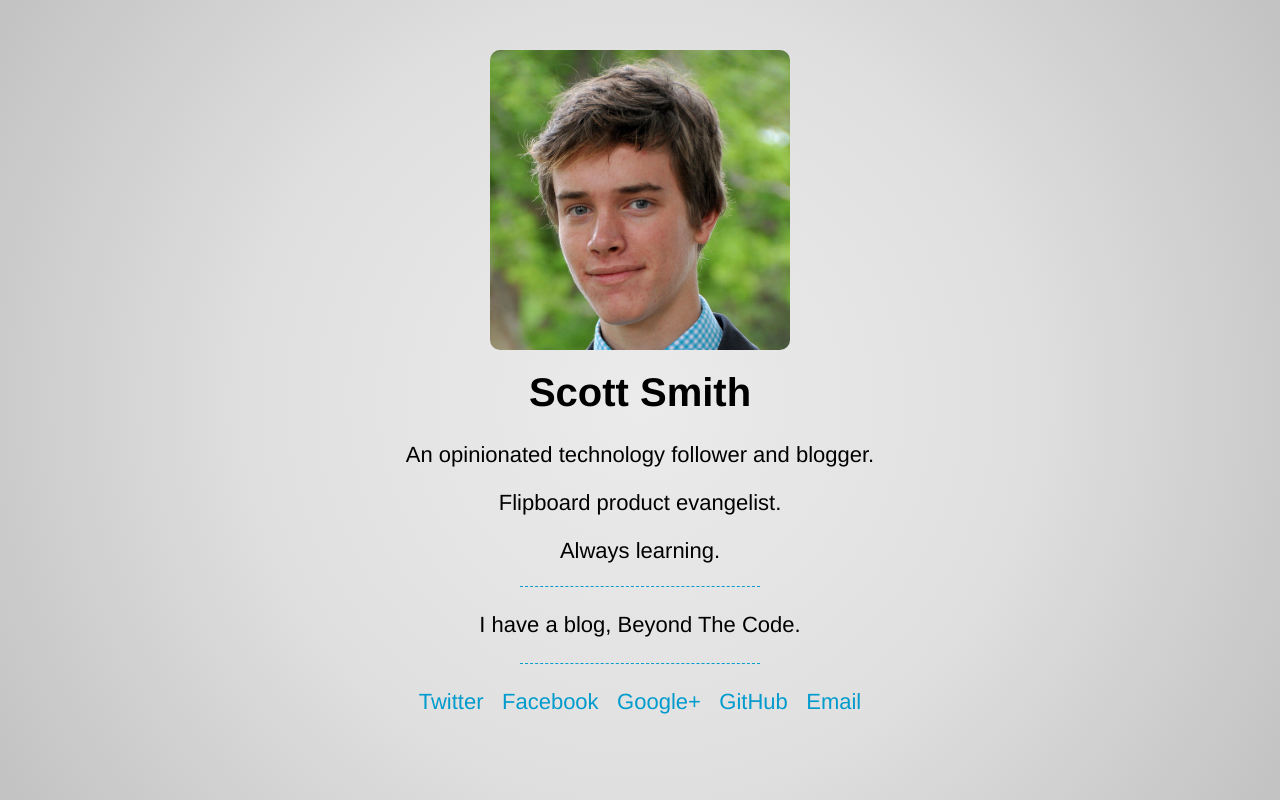
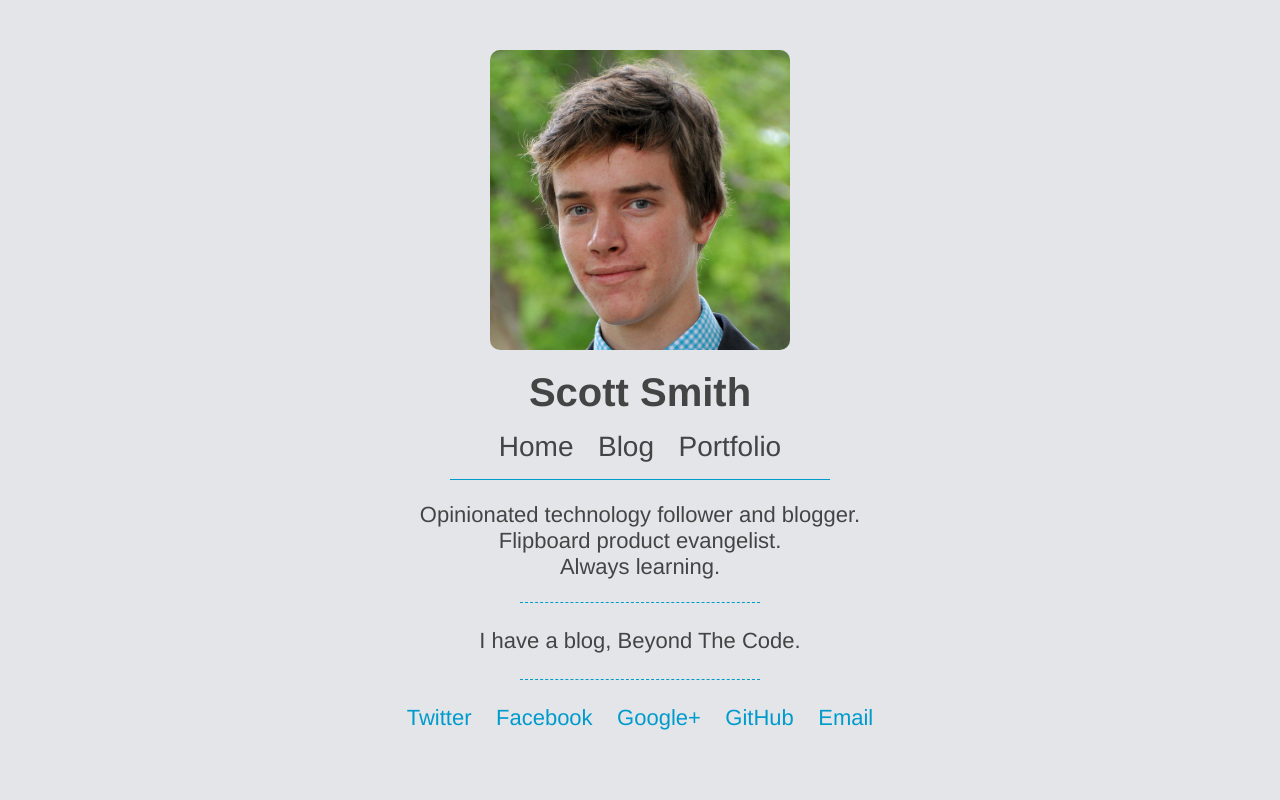
Before and after one commit to ScottSmith95/ScottHSmith.com, a PHP site: page / in a window 1280 px wide. Run offline with PHP 8.4, Linux system fonts and the light colour scheme.

Commit message:
Updated with navigation bar
Also added new favicon, and gave the whole page a coat of polish.

```diff
--- a/css/index.css
+++ b/css/index.css
@@ -1,10 +1,5 @@
 body {
-	background: #EBEBEB;
-	background-image: -webkit-radial-gradient(center center, circle cover, #EBEBEB 0%,#E0E0E0 50%, #C2C2C2 100%);
-	background-image: -moz-radial-gradient(center center, circle cover, #EBEBEB 0%,#E0E0E0 50%, #C2C2C2 100%);
-	background-image: -o-radial-gradient(center center, circle cover, #EBEBEB 0%,#E0E0E0 50%, #C2C2C2 100%);
-	background-image: radial-gradient(center center, circle cover, #EBEBEB 0%,#E0E0E0 50%, #C2C2C2 100%);
-	filter: progid: DXImageTransform.Microsoft.gradient(startColorstr='#EBEBEB', endColorstr='#C2C2C2');
+	background: #E3E5E8;
 }
 
 h1 {
@@ -13,6 +8,7 @@ h1 {
 	font-size: 40px;
 	font-style: normal;
 	font-family: 'Helvetica Neue', HelveticaNeue, Helvetica, Arial, sans-serif;
+	-webkit-margin-after: 0%;
 }
 
 .headerpic {
@@ -27,7 +23,89 @@ h1 {
 	margin-right: auto;
 }
 
+
+#navbar {
+	margin: 0px auto 0px auto;
+	clear: both;
+	text-align: center;
+	width: 100%;
+}
+
+ul {
+	display: block;
+	list-style-type:none;
+	-webkit-padding-start: 0;
+}
+
+li {
+	display: inline;
+	text-align: center;
+	font-family: 'Helvetica Neue', HelveticaNeue, Helvetica, Arial, sans-serif;
+	margin: 0px 10px;
+}
+
+#navlink {
+	transition: color 0.5s ease-out;
+	-webkit-transition: color 0.5s ease-out;
+	-moz-transition: color 0.5s ease-out;
+	-ms-transition: color 0.5s ease-out;
+	-o-transition: color 0.5s ease-out;
+	transition: text-shadow 0.3s ease-out;
+	-webkit-transition: text-shadow 0.5s ease-out;
+	-moz-transition: text-shadow 0.5s ease-out;
+	-ms-transition: text-shadow 0.5s ease-out;
+	-o-transition: text-shadow 0.5s ease-out;
+	margin-top: 2%;
+	text-align: center;
+	text-decoration: none;
+	color: #444444;
+	font-size: 28px;
+}
+
+	#navlink:hover {
+		text-shadow: 0 0 15px rgba(0,0,0,0.4);
+		color: #009BCD;
+	}
+
+	#navlink:active {
+		text-shadow: 1px 1px 17px rgba(0,0,0,0.7);
+		color: #0086b2;
+	}
+
+a {
+	transition: color 0.5s ease-out;
+	-webkit-transition: color 0.5s ease-out;
+	-moz-transition: color 0.5s ease-out;
+	-ms-transition: color 0.5s ease-out;
+	-o-transition: color 0.5s ease-out;
+	transition: text-shadow 0.5s ease-out;
+	-webkit-transition: text-shadow 0.5s ease-out;
+	-moz-transition: text-shadow 0.5s ease-out;
+	-ms-transition: text-shadow 0.5s ease-out;
+	-o-transition: text-shadow 0.5s ease-out;
+	margin-top: 2%;
+	text-align: center;
+	text-decoration: none;
+	color: #000000;
+}
+
+	a:hover {
+		text-shadow: 0 0 15px rgba(0,0,0,0.4);
+		color: #009BCD;
+	}
+
+	a:active {
+		text-shadow: 0 0 20px rgba(0,0,0,0.7);
+		color: #0086b2;
+	}
+
+#lowdivider {
+	border-bottom: 1px solid #009BCD;
+	margin: 0px 35% 0px 35%;
+}
+
 .content {
+	color: #444444;
 	text-align: center;
 	font-family: 'Helvetica Neue', HelveticaNeue, Helvetica, Arial, sans-serif;
 }
@@ -37,7 +115,7 @@ h1 {
 	margin: 0px 40.5%;
 }
 
-p.bio {
+.bio {
 	font-size: 22px;
 }
 
@@ -50,61 +128,94 @@ p.blog {
 }
 
 a.blog {
-	color: #000000;
-	margin-top: 200px;
-	transition: color 0.5s;
-	-moz-transition: color 0.5s;
-	-webkit-transition: color 0.5s;
-	-o-transition: color 0.5s;
-	transition: text-shadow 0.5s;
-	-moz-transition: text-shadow 0.5s;
-	-webkit-transition: text-shadow 0.5s;
-	-o-transition: text-shadow 0.5s;
-	timing-function: ease-in-out;
+	color: inherit;
+	transition: color 0.5s ease-out;
+	-webkit-transition: color 0.5s ease-out;
+	-moz-transition: color 0.5s ease-out;
+	-ms-transition: color 0.5s ease-out;
+	-o-transition: color 0.5s ease-out;
+	transition: text-shadow 0.5s ease-out;
+	-webkit-transition: text-shadow 0.5s ease-out;
+	-moz-transition: text-shadow 0.5s ease-out;
+	-ms-transition: text-shadow 0.5s ease-out;
+	-o-transition: text-shadow 0.5s ease-out;
 	text-decoration: none;
 }
 
 	a.blog:hover {
-		text-shadow: 0 0 5px rgba(0,0,0,0.3);
-		color: #8d8d8d;
+		text-shadow: 0 0 7px rgba(0,0,0,0.3);
+		color: #009BCD;
 	}
 
-p.SocialLinks {
-	margin: 25px 0px;
+	a.blog:active {
+		text-shadow: 0 0 20px rgba(0,0,0,0.5);
+		color: #0086b2;
+	}
+
+ul.SocialLinks {
+	margin-top: 2%;
+	margin-bottom: 2%;
+}
+
+li.SocialLinks {
+	display:inline;
 }
 
 a.SocialLinks {
 	color: #009BCD;
-	margin: 0px 7px 15px 7px;
-	transition: color 0.5s;
-	-moz-transition: color 0.5s;
-	-webkit-transition: color 0.5s;
-	-o-transition: color 0.5s;
-	timing-function: ease-in-out;
-	transition: text-shadow 0.5s;
-	-moz-transition: text-shadow 0.5s;
-	-webkit-transition: text-shadow 0.5s;
-	-o-transition: text-shadow 0.5s;
-	timing-function: ease-in-out;
+	transition: color 0.5s ease-out;
+	-webkit-transition: color 0.5s ease-out;
+	-moz-transition: color 0.5s ease-out;
+	-ms-transition: color 0.5s ease-out;
+	-o-transition: color 0.5s ease-out;
+	transition: text-shadow 0.5s ease-out;
+	-webkit-transition: text-shadow 0.5s ease-out;
+	-moz-transition: text-shadow 0.5s ease-out;
+	-ms-transition: text-shadow 0.5s ease-out;
+	-o-transition: text-shadow 0.5s ease-out;
 	text-decoration: none;
 	font-size: 22px;
 }
 	a.SocialLinks:hover {
-		text-shadow: 0 0 5px rgba(0,0,0,0.3);
+		text-shadow: 0 0 7px rgba(0,0,0,0.3);
 		color: #8d8d8d;
 	}
 
+	a.SocialLinks:active {
+		text-shadow: 0 0 20px rgba(0,0,0,0.5);
+		color: #797979
+	}
+
 	#email:hover {
-		text-shadow: 0 0 5px rgba(194,14,14,0.3);
+		text-shadow: 0 0 7px rgba(194,14,14,0.3);
 		color: #c20e0e;
+	}
+
+	#email:after {
+		transition: all 0.5s ease-out;
+		transition: color 0.5s ease-out;
+		-webkit-transition: color 0.5s ease-out;
+		-moz-transition: color 0.5s ease-out;
+		-ms-transition: color 0.5s ease-out;
+		-o-transition: color 0.5s ease-out;
+		transition: text-shadow 0.5s ease-out;
+		-webkit-transition: text-shadow 0.5s ease-out;
+		-moz-transition: text-shadow 0.5s ease-out;
+		-ms-transition: text-shadow 0.5s ease-out;
+		-o-transition: text-shadow 0.5s ease-out;
+		position: relative;
+		left: 0;
+		top: 0;
 	}
 
 	#email:hover:after {
 		content:" - Think Again";
+		position: relative;
+		top: auto;
 	}
 
 	#email:active{
-		text-shadow: 0 0 5px rgba(0.3);
+		text-shadow: 0 0 15px rgba(0,0,0,0.5);
 		color: #8d1010;
 	}
 
--- a/index.html
+++ b/index.html
@@ -1,10 +1,13 @@
+<!-- Code by Scott Smith -->
+
+<!DOCTYPE html>
 <html>
 
 <head>
 
 <title>Scott Smith</title>
 
-<link rel="shortcut icon" href="" />
+<link rel="shortcut icon" href="http://www.ScottHSmith.com/images/Head%20Outline.png" />
 
 <link rel="stylesheet" href="http://www.ScottHSmith.com/css/index.css">
 
@@ -35,9 +38,17 @@
 
 	<h1>Scott Smith</h1>
 
-	<p class="bio">An opinionated technology follower and blogger.</p>
-	<p class="bio">Flipboard product evangelist.</p>
-	<p class="bio">Always learning.</p>
+	<div id="navbar">
+		<ul>
+			<li class="nav"><a id="navlink" href="/">Home</a></li>
+			<li class="nav"><a id="navlink" href="http://BeyondTheCo.de">Blog</a></li>
+			<li class="nav"><a id="navlink" href="http://portfolio.ScottHSmith.com/">Portfolio</a></li>
+
+		</ul>
+	</div>
+	<div id="lowdivider"></div>
+
+	<p class="bio">Opinionated technology follower and blogger.<br>Flipboard product evangelist.<br>Always learning.</p>
 
 	<div class="divider"></div>
 
@@ -45,13 +56,13 @@
 
 	<div class="divider"></div>
 
-	<p class="SocialLinks">
-		<a href="http://twitter.com/ScottSmith95" class="SocialLinks">Twitter</a>
-		<a href="http://www.facebook/com/ScottSmith95" class="SocialLinks">Facebook</a>
-		<a href="http://plus.google.com/u/1/106066907456293991070/" class="SocialLinks">Google+</a>
-		<a href="https://github.com/ScottSmith95" class="SocialLinks">GitHub</a>
-		<a href="mailto:InventScott@me.com" class="SocialLinks" id="email">Email</a>
-	</p>
+		<ul class="SocialLinks">
+			<li class="SocialLinks"><a href="http://twitter.com/ScottSmith95" class="SocialLinks" id="Twitter">Twitter</a></li>
+			<li class="SocialLinks"><a href="http://www.facebook.com/ScottSmith95" class="SocialLinks" id="Facebook">Facebook</a></li>
+			<li class="SocialLinks"><a href="http://plus.google.com/u/1/106066907456293991070/" class="SocialLinks" id="Google+">Google+</a></li>
+			<li class="SocialLinks"><a href="http://github.com/ScottSmith95" class="SocialLinks" id="GitHub">GitHub</a></li>
+			<li class="SocialLinks"><a href="mailto:mail@ScottHSmith.com" class="SocialLinks" id="email">Email</a></li>
+		</ul>
 
 	</div>
 
```
Also changed, not shown: images/Head Outline.png (added).
